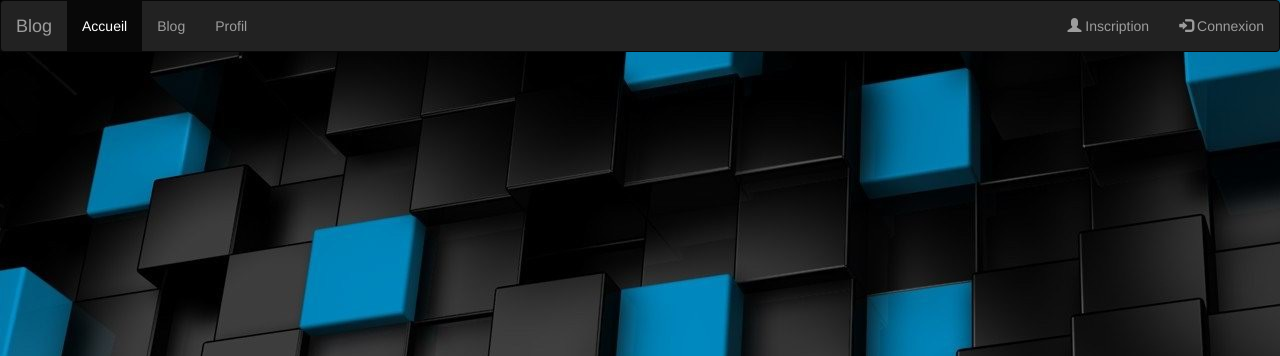
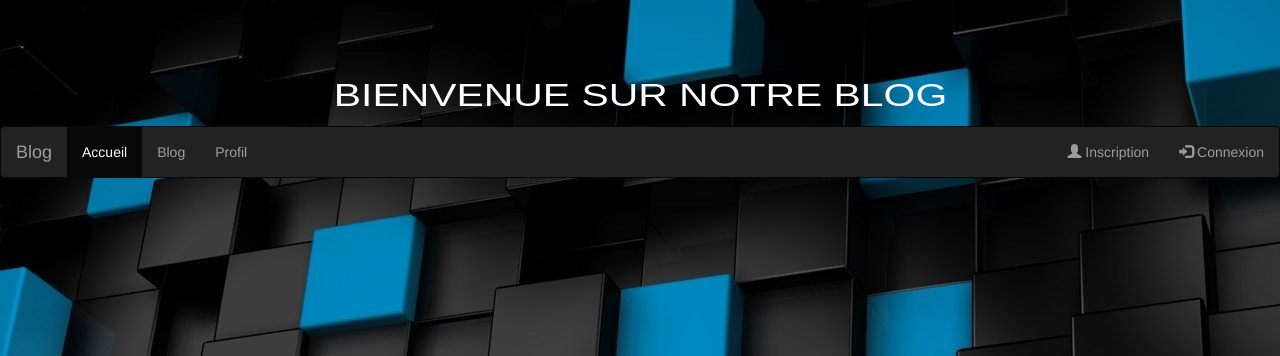
Before and after one commit to virginiecreus/Bac, a PHP site: page / in a window 1280 px wide. Shown: the top 356 px of the page. Run offline with PHP 8.4, Linux system fonts and the light colour scheme.

Commit message:
Ajout animation header

```diff
--- /dev/null
+++ b/header.php
@@ -0,0 +1,24 @@
+<?php session_start();
+include 'config.php';
+?>
+<!DOCTYPE html>
+
+<html>
+<head>
+    <meta charset="utf-8">
+    <link rel="stylesheet" type="text/css" href="style.css">
+    <link href="bootstrap/css/bootstrap.min.css" rel="stylesheet" type="text/css">
+</head>
+<body>
+
+<div class="container">
+    <div class="row">
+        <div class="col-xs-12 col-sm-12 col-md-6 col-lg-6 col-xs-offset-0 col-sm-offset-0 col-md-offset-3 col-lg-offset-3 text animated rubberBand" >
+            <h1>Bienvenue sur notre Blog </h1>
+        </div>
+    </div>
+</div>
+
+
+</body>
+</html>
--- a/menu.php
+++ b/menu.php
@@ -10,6 +10,8 @@ include 'config.php';
     <link href="bootstrap/css/bootstrap.min.css" rel="stylesheet" type="text/css">
 </head>
 <body>
+
+<?php include 'header.php' ?>
 
 <nav class="navbar navbar-inverse">
     <div class="container-fluid">
--- a/style.css
+++ b/style.css
@@ -1,11 +1,29 @@
-/*body {
-    background-image: url("img/fond.jpeg");
-    background-repeat: no-repeat;
-    background-size: 100% 100%;
-    background-attachment: fixed;
-    padding:0;
-    margin:0;
-}**/
+.text {
+    text-align: center;
+    margin-top: 56px;
+    color: #fff;
+    font-size: 1.0em;
+    font-family: sans-serif;
+    text-transform: uppercase;
+}
+
+.animated {
+    animation-duration: 2.5s;
+    animation-fill-mode: both;
+    animation-iteration-count: infinite;
+}
+
+@keyframes rubberBand {
+    0% {transform: scale(1);}
+    30% {transform: scaleX(1.25) scaleY(0.75);}
+    40% {transform: scaleX(0.75) scaleY(1.25);}
+    60% {transform: scaleX(1.15) scaleY(0.85);}
+    100% {transform: scale(1);}
+}
+.rubberBand {
+    animation-name: rubberBand;
+}
+
 
 @media (min-width: 768px) {
     .sidebar-nav .navbar .navbar-collapse {
```
